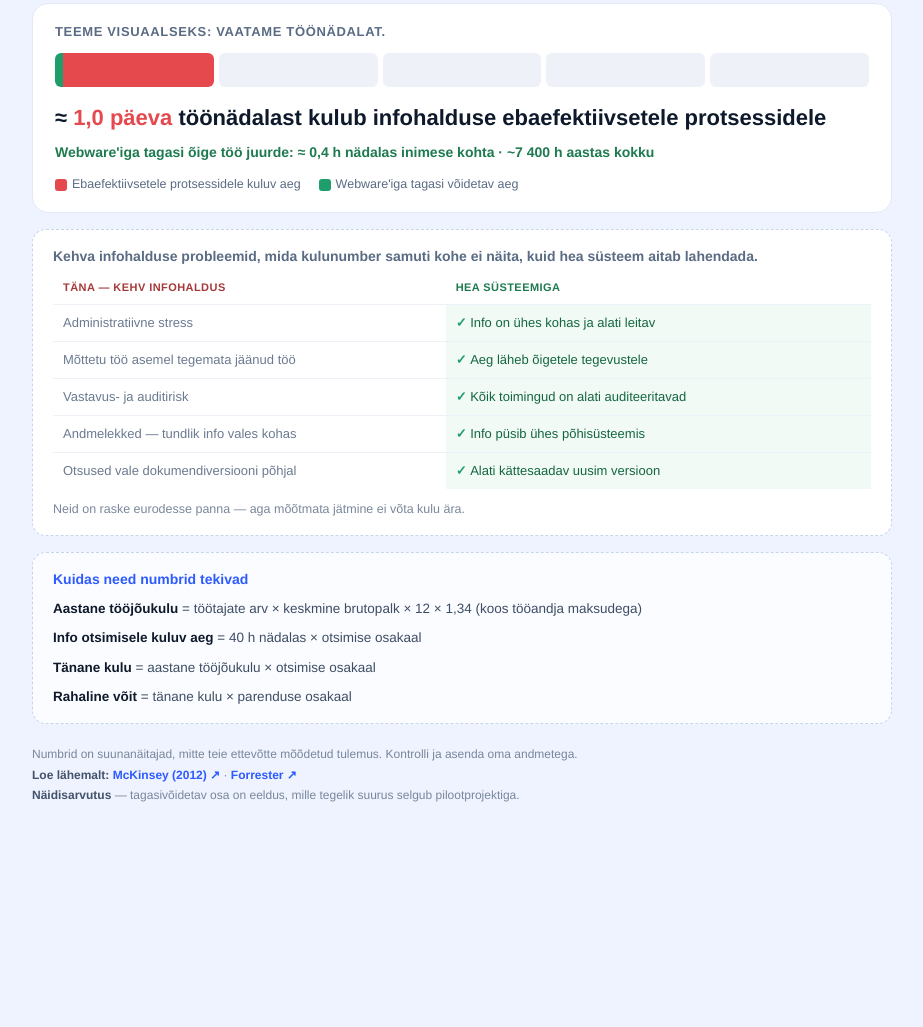
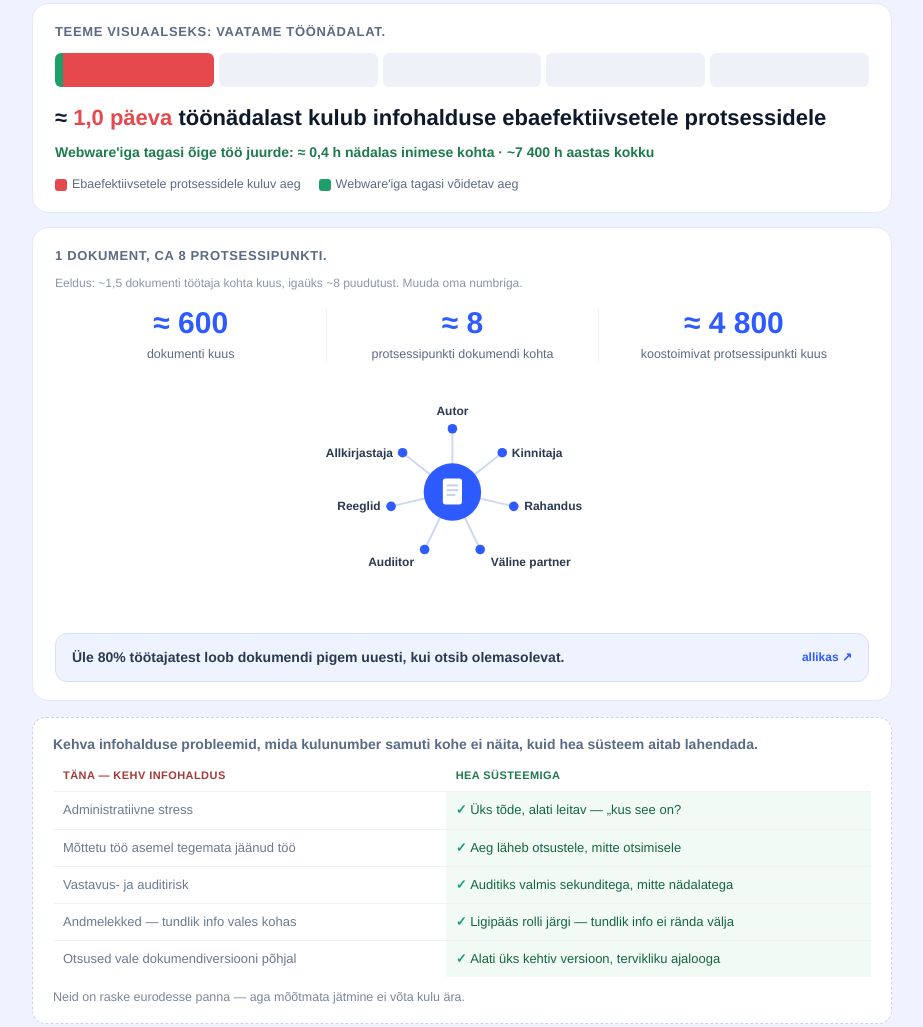
Before and after one commit to eivaWW/lost-time-calculator, a plain HTML site: page index.html in a window 1280 px wide. Shown: the part 828-1855 px from the top of the page, without its empty margins (178-1101 px from the left). Before the commit the page ends 1677 px from the top, so only its background shows below. Drawn offline with Linux system fonts and the light colour scheme.

Commit message:
Add files via upload

```diff
--- a/index.html
+++ b/index.html
@@ -78,6 +78,20 @@
   .ba td.before { color:#6b7a90; width:48%; }
   .ba td.after { color:#14663f; width:52%; background:#f2faf6; }
   .ba td.after::before { content:"\2713  "; color:#1E9E6A; font-weight:800; }
+  /* process / multiplier */
+  .proc { background:#fff; border:1px solid #e2e9f6; border-radius:16px; padding:18px 22px; margin-top:14px; }
+  .proc .k { font-size:13px; font-weight:700; text-transform:uppercase; letter-spacing:.05em; color:#5a6b84; }
+  .pstats { display:grid; grid-template-columns:repeat(3,1fr); margin-top:16px; text-align:center; }
+  .pstats > div { padding:0 10px; }
+  .pstats > div + div { border-left:1px solid #eef1f7; }
+  .pstats b { display:block; font-size:30px; font-weight:800; color:#2D5BFF; line-height:1; }
+  .pstats span { display:block; font-size:12.5px; color:#5a6b84; margin-top:7px; }
+  .procvis { display:flex; justify-content:center; margin-top:14px; }
+  .proc .note { font-size:12px; color:#8a97ac; margin-top:8px; }
+  .factcard { display:flex; justify-content:space-between; align-items:center; gap:12px; flex-wrap:wrap;
+    background:#EEF3FF; border:1px solid #d7e0f2; border-radius:12px; padding:13px 16px; margin-top:16px; }
+  .factcard span { font-size:14px; font-weight:700; color:#2a3a50; }
+  .factcard a { font-size:12px; font-weight:700; color:#2D5BFF; text-decoration:none; white-space:nowrap; }
   @media (max-width:600px){ .row2,.heads{grid-template-columns:1fr;} h1{font-size:25px;} .head .v{font-size:36px;} .ba td,.ba th{font-size:12px;padding:7px 8px;} }
 </style>
 </head>
@@ -164,6 +178,52 @@
     </div>
   </div>
 
+  <!-- PROCESS / MULTIPLIER -->
+  <div class="proc">
+    <div class="k" data-et="1 dokument, ca 8 protsessipunkti." data-en="1 document, ~8 process points.">1 dokument, ca 8 protsessipunkti.</div>
+    <div class="note" data-et="Eeldus: ~1,5 dokumenti töötaja kohta kuus, igaüks ~8 puudutust. Muuda oma numbriga." data-en="Assumption: ~1.5 documents per employee per month, each ~8 touches. Adjust for your reality.">Eeldus: ~1,5 dokumenti töötaja kohta kuus, igaüks ~8 puudutust. Muuda oma numbriga.</div>
+    <div class="pstats">
+      <div><b id="pDocs">–</b><span data-et="dokumenti kuus" data-en="documents / month">dokumenti kuus</span></div>
+      <div><b>≈ 8</b><span data-et="protsessipunkti dokumendi kohta" data-en="process points per document">protsessipunkti dokumendi kohta</span></div>
+      <div><b id="pHand">–</b><span data-et="koostoimivat protsessipunkti kuus" data-en="interconnected process points / month">koostoimivat protsessipunkti kuus</span></div>
+    </div>
+    <div class="procvis">
+      <svg viewBox="0 0 480 250" width="100%" style="max-width:460px" role="img" aria-label="one document, many roles">
+        <g stroke="#cdd9ee" stroke-width="2">
+          <line x1="230" y1="120" x2="230" y2="54"/>
+          <line x1="230" y1="120" x2="282" y2="79"/>
+          <line x1="230" y1="120" x2="294" y2="135"/>
+          <line x1="230" y1="120" x2="259" y2="180"/>
+          <line x1="230" y1="120" x2="201" y2="180"/>
+          <line x1="230" y1="120" x2="166" y2="135"/>
+          <line x1="230" y1="120" x2="178" y2="79"/>
+        </g>
+        <g fill="#2D5BFF">
+          <circle cx="230" cy="54" r="5"/><circle cx="282" cy="79" r="5"/><circle cx="294" cy="135" r="5"/>
+          <circle cx="259" cy="180" r="5"/><circle cx="201" cy="180" r="5"/><circle cx="166" cy="135" r="5"/><circle cx="178" cy="79" r="5"/>
+        </g>
+        <g font-size="12.5" font-weight="700" fill="#2a3a50">
+          <text x="230" y="40" text-anchor="middle" data-et="Autor" data-en="Author">Autor</text>
+          <text x="292" y="83" text-anchor="start" data-et="Kinnitaja" data-en="Approver">Kinnitaja</text>
+          <text x="305" y="139" text-anchor="start" data-et="Rahandus" data-en="Finance">Rahandus</text>
+          <text x="270" y="197" text-anchor="start" data-et="Väline partner" data-en="External partner">Väline partner</text>
+          <text x="190" y="197" text-anchor="end" data-et="Audiitor" data-en="Auditor">Audiitor</text>
+          <text x="155" y="139" text-anchor="end" data-et="Reeglid" data-en="Rules">Reeglid</text>
+          <text x="168" y="83" text-anchor="end" data-et="Allkirjastaja" data-en="Signer">Allkirjastaja</text>
+        </g>
+        <circle cx="230" cy="120" r="30" fill="#2D5BFF"/>
+        <rect x="220" y="106" width="20" height="27" rx="3" fill="#fff"/>
+        <rect x="224" y="112" width="12" height="2.2" fill="#c7d4ec"/>
+        <rect x="224" y="117" width="12" height="2.2" fill="#c7d4ec"/>
+        <rect x="224" y="122" width="9" height="2.2" fill="#c7d4ec"/>
+      </svg>
+    </div>
+    <div class="factcard">
+      <span data-et="Üle 80% töötajatest loob dokumendi pigem uuesti, kui otsib olemasolevat." data-en="Over 80% of employees recreate a document rather than search for the existing one.">Üle 80% töötajatest loob dokumendi pigem uuesti, kui otsib olemasolevat.</span>
+      <a href="https://www.armstrongarchives.com/records-management-statistics/" target="_blank" rel="noopener" data-et="allikas ↗" data-en="source ↗">allikas ↗</a>
+    </div>
+  </div>
+
   <!-- HIDDEN / RISK (before the math) -->
   <div class="soft">
     <div class="h" data-et="Kehva infohalduse probleemid, mida kulunumber samuti kohe ei näita, kuid hea süsteem aitab lahendada." data-en="Problems of poor information management the cost number doesn't immediately show either — but a good system solves.">Kehva infohalduse probleemid, mida kulunumber samuti kohe ei näita, kuid hea süsteem aitab lahendada.</div>
@@ -173,11 +233,11 @@
         <th class="after" data-et="Hea süsteemiga" data-en="With a good system">Hea süsteemiga</th>
       </tr></thead>
       <tbody>
-        <tr><td class="before" data-et="Administratiivne stress" data-en="Administrative stress">Administratiivne stress</td><td class="after" data-et="Info on ühes kohas ja alati leitav" data-en="Information in one place, always findable">Info on ühes kohas ja alati leitav</td></tr>
-        <tr><td class="before" data-et="Mõttetu töö asemel tegemata jäänud töö" data-en="Real work left undone because of busywork">Mõttetu töö asemel tegemata jäänud töö</td><td class="after" data-et="Aeg läheb õigetele tegevustele" data-en="Time goes to the right actions">Aeg läheb õigetele tegevustele</td></tr>
-        <tr><td class="before" data-et="Vastavus- ja auditirisk" data-en="Compliance &amp; audit risk">Vastavus- ja auditirisk</td><td class="after" data-et="Kõik toimingud on alati auditeeritavad" data-en="Every action is always audit-ready">Kõik toimingud on alati auditeeritavad</td></tr>
-        <tr><td class="before" data-et="Andmelekked — tundlik info vales kohas" data-en="Data leaks — sensitive info in the wrong place">Andmelekked — tundlik info vales kohas</td><td class="after" data-et="Info püsib ühes põhisüsteemis" data-en="Information stays in one master system">Info püsib ühes põhisüsteemis</td></tr>
-        <tr><td class="before" data-et="Otsused vale dokumendiversiooni põhjal" data-en="Decisions based on the wrong document version">Otsused vale dokumendiversiooni põhjal</td><td class="after" data-et="Alati kättesaadav uusim versioon" data-en="Always the newest version available">Alati kättesaadav uusim versioon</td></tr>
+        <tr><td class="before" data-et="Administratiivne stress" data-en="Administrative stress">Administratiivne stress</td><td class="after" data-et="Üks tõde, alati leitav — „kus see on?" kaob ära" data-en="One source of truth, always findable — “where is it?” disappears">Üks tõde, alati leitav — „kus see on?" kaob ära</td></tr>
+        <tr><td class="before" data-et="Mõttetu töö asemel tegemata jäänud töö" data-en="Real work left undone because of busywork">Mõttetu töö asemel tegemata jäänud töö</td><td class="after" data-et="Aeg läheb otsustele, mitte otsimisele" data-en="Time goes to decisions, not searching">Aeg läheb otsustele, mitte otsimisele</td></tr>
+        <tr><td class="before" data-et="Vastavus- ja auditirisk" data-en="Compliance &amp; audit risk">Vastavus- ja auditirisk</td><td class="after" data-et="Auditiks valmis sekunditega, mitte nädalatega" data-en="Audit-ready in seconds, not weeks">Auditiks valmis sekunditega, mitte nädalatega</td></tr>
+        <tr><td class="before" data-et="Andmelekked — tundlik info vales kohas" data-en="Data leaks — sensitive info in the wrong place">Andmelekked — tundlik info vales kohas</td><td class="after" data-et="Ligipääs rolli järgi — tundlik info ei rända välja" data-en="Role-based access — sensitive info doesn't wander off">Ligipääs rolli järgi — tundlik info ei rända välja</td></tr>
+        <tr><td class="before" data-et="Otsused vale dokumendiversiooni põhjal" data-en="Decisions based on the wrong document version">Otsused vale dokumendiversiooni põhjal</td><td class="after" data-et="Alati üks kehtiv versioon, tervikliku ajalooga" data-en="Always one valid version, with full history">Alati üks kehtiv versioon, tervikliku ajalooga</td></tr>
       </tbody>
     </table>
     <div class="note" data-et="Neid on raske eurodesse panna — aga mõõtmata jätmine ei võta kulu ära." data-en="Hard to put in euros — but unmeasured isn't unpaid.">Neid on raske eurodesse panna — aga mõõtmata jätmine ei võta kulu ära.</div>
@@ -196,7 +256,8 @@
     <span data-et="Numbrid on suunanäitajad, mitte teie ettevõtte mõõdetud tulemus. Kontrolli ja asenda oma andmetega." data-en="These figures are directional, not your company's measured result. Verify and replace with your own data."></span><br>
     <b data-et="Loe lähemalt:" data-en="Read more:">Loe lähemalt:</b>
     <a href="https://www.mckinsey.com/industries/technology-media-and-telecommunications/our-insights/the-social-economy" target="_blank" rel="noopener">McKinsey (2012) &#8599;</a> &middot;
-    <a href="https://www.cdpinstitute.org/news/knowledge-workers-lose-30-of-time-looking-for-data-forrester-study/" target="_blank" rel="noopener">Forrester &#8599;</a><br>
+    <a href="https://www.cdpinstitute.org/news/knowledge-workers-lose-30-of-time-looking-for-data-forrester-study/" target="_blank" rel="noopener">Forrester &#8599;</a> &middot;
+    <a href="https://www.armstrongarchives.com/records-management-statistics/" target="_blank" rel="noopener" data-et="dokumendistatistika &#8599;" data-en="document statistics &#8599;">dokumendistatistika &#8599;</a><br>
     <b data-et="Näidisarvutus" data-en="Illustrative model">Näidisarvutus</b>
     <span data-et=" — tagasivõidetav osa on eeldus, mille tegelik suurus selgub pilootprojektiga." data-en=" — the reclaimable share is an assumption; its real size is confirmed by a pilot."></span>
   </p>
@@ -250,6 +311,12 @@
       ? 'Webware\'iga tagasi õige töö juurde: ≈ <b>'+dec(hpw)+' h</b> nädalas inimese kohta · ~<b>'+grp(hy)+' h</b> aastas kokku'
       : 'Back to real work with Webware: ≈ <b>'+dec(hpw)+' h</b> per person per week · ~<b>'+grp(hy)+' h</b> a year in total');
 
+    // process multiplier: one document touches many
+    var docsMonth = Math.round(emp*1.5);
+    var handoffs  = Math.round(docsMonth*8/100)*100;
+    document.getElementById('pDocs').textContent = '≈ '+grp(docsMonth);
+    document.getElementById('pHand').textContent = '≈ '+grp(handoffs);
+
     try { localStorage.setItem('ww_calc', JSON.stringify({emp:emp,gross:gross,search:search,recover:recover,lang:lang})); } catch(e){}
   }
 
```
